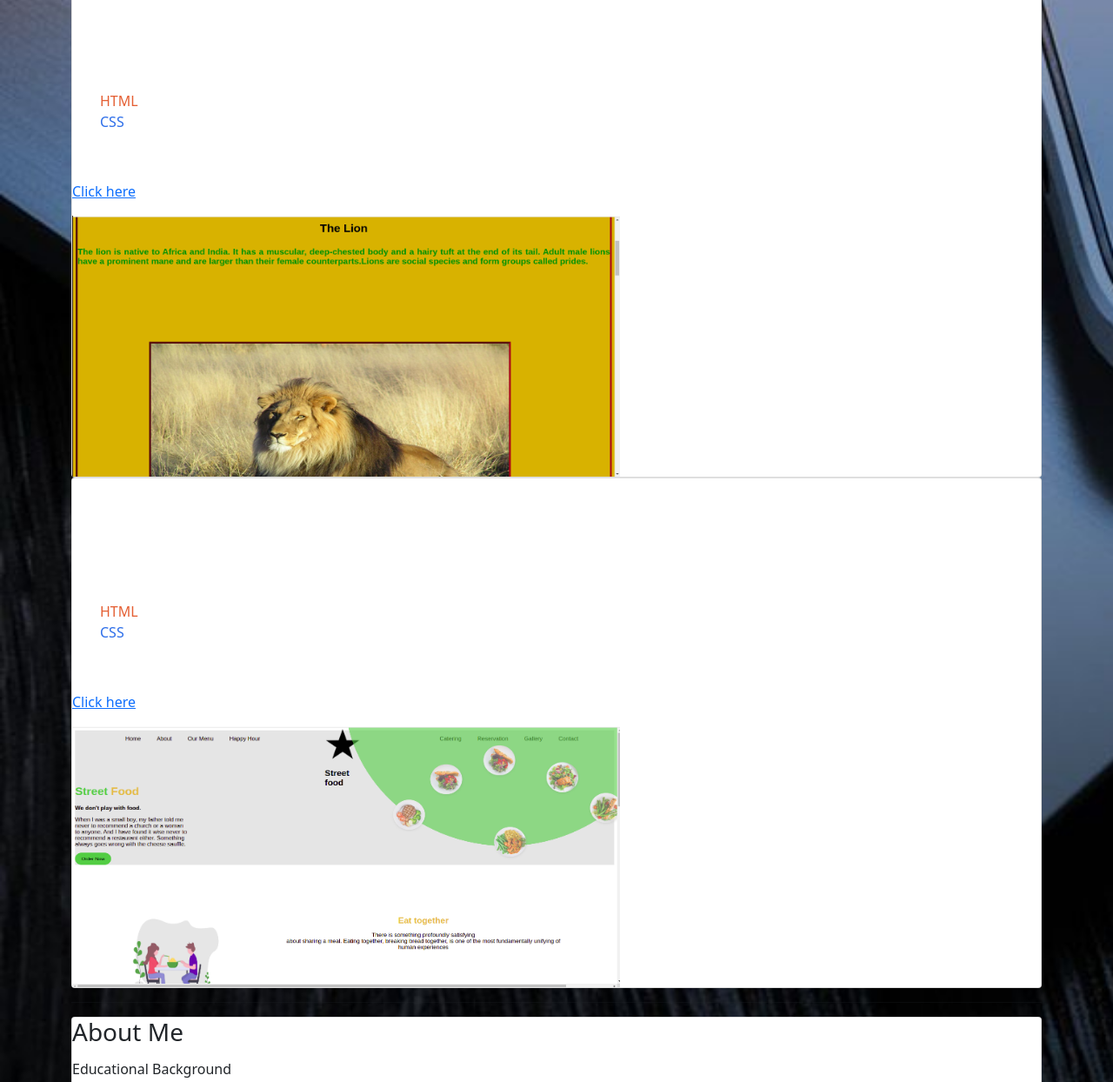
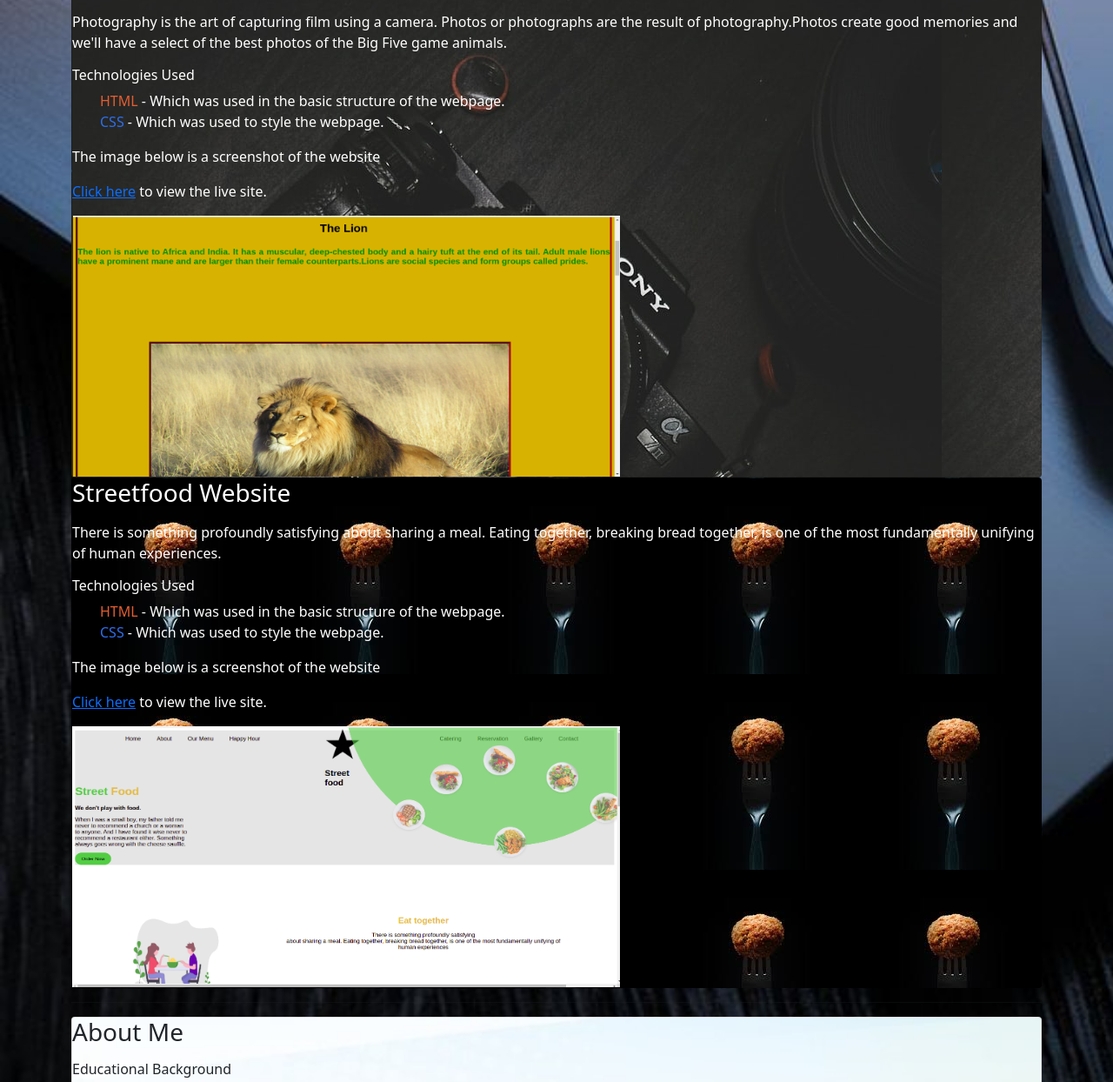
Before and after one commit to NIelsen-Mudaki/Portfolio-Website, a plain HTML site: page index.html in a window 1280 px wide. Shown: the part 415-1659 px from the top of the page at 87% size. Drawn offline with nearby package versions, Linux system fonts and the light colour scheme; the site is published under a folder, as on GitHub Pages, so addresses that start at the root find nothing.

Commit message:
review image path in css

```diff
--- a/index.css
+++ b/index.css
@@ -33,15 +33,15 @@ body{
     background-size: cover;
 }
 .card1{
-    background-image: url(/img/camera2.jpeg);
+    background-image: url(./img/camera2.jpeg);
     color: white;
 }
 .card2{
-    background-image: url(/img/food2.jpeg);
+    background-image: url(./img/food2.jpeg);
     color: white;
 }
 .about{
-    background-image: url(/img/bg5.jpg);
+    background-image: url(./img/bg5.jpg);
     background-repeat: no-repeat;
     background-size: cover;
 }
```
